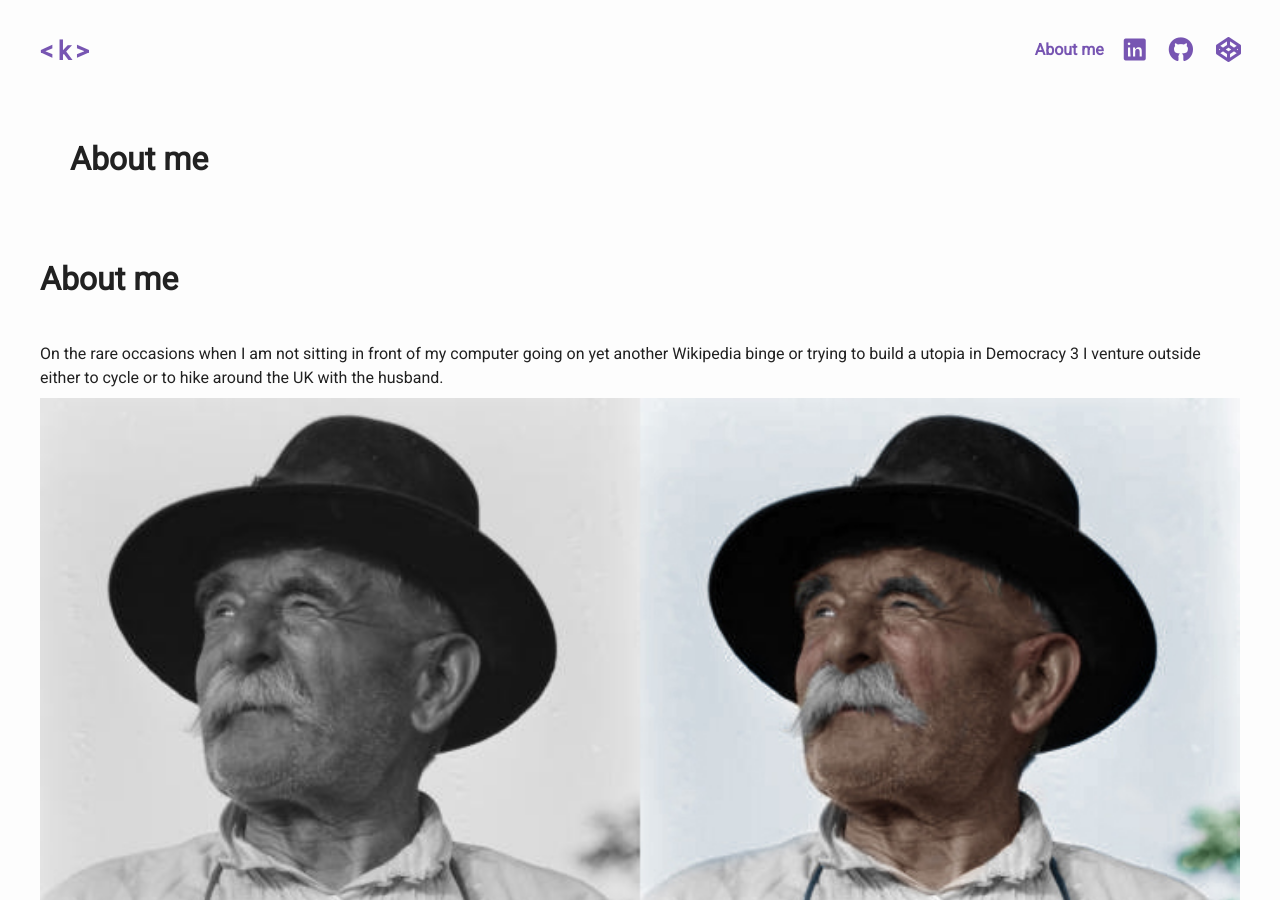
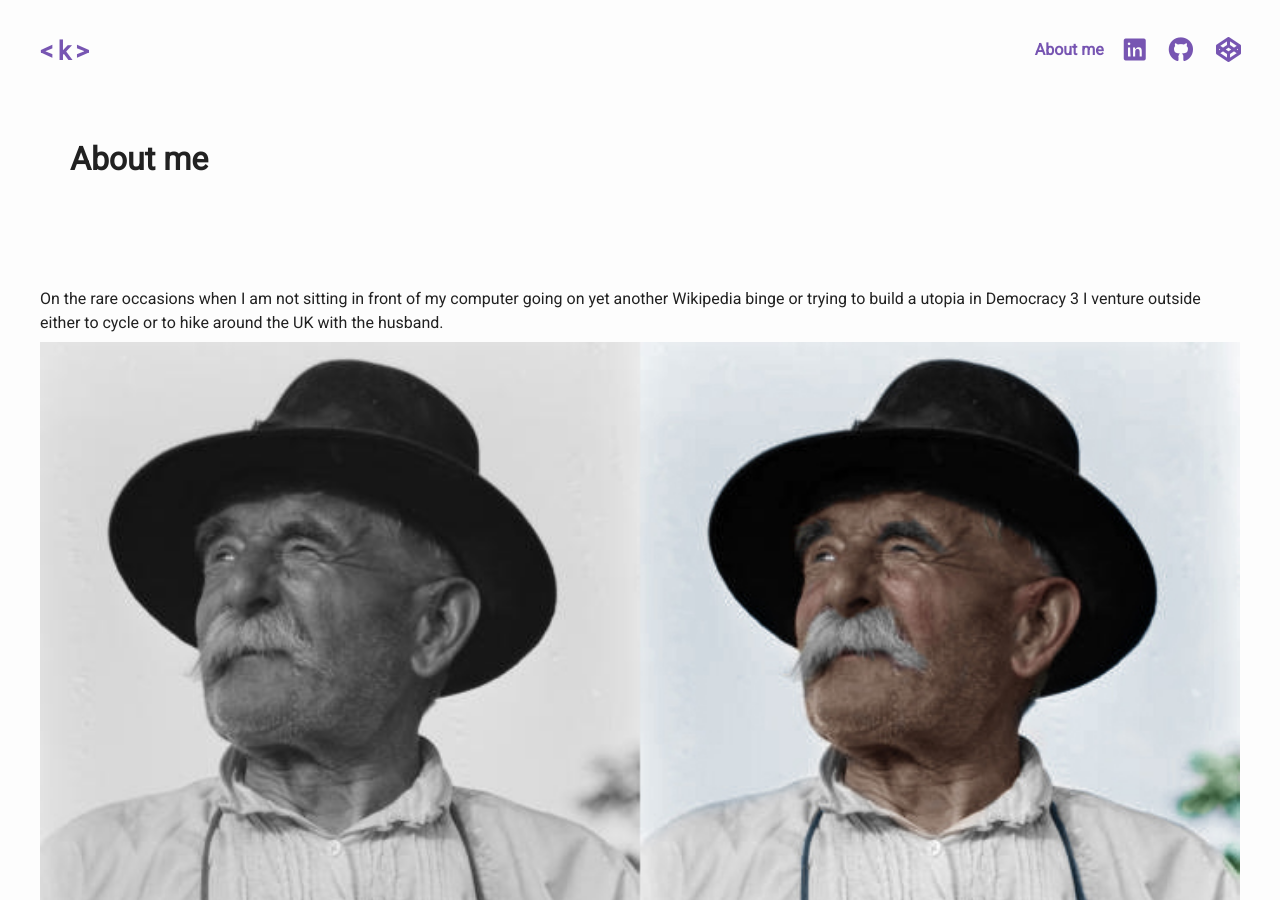
Before and after one commit to krisztin/krisztin.github.io, a Jekyll site: the page built from about.md, in a window 1280 px wide and 900 px high. Built offline with Jekyll 4.4.1, drawn with Linux system fonts in a browser that asks for light colours; nearby versions of some CDN libraries.

Commit message:
new page structure

```diff
--- a/_layouts/page.html
+++ b/_layouts/page.html
@@ -1,10 +1,6 @@
 ---
 layout: default
 ---
-  <header class="post-header wrapper pad-tb">
-    <h1 class="post-title">{{ page.title | escape }}</h1>
-  </header>
-
-  <div class="post-content">
+  <div class="post-content pad-tb--lg">
     {{ content }}
   </div>
```
